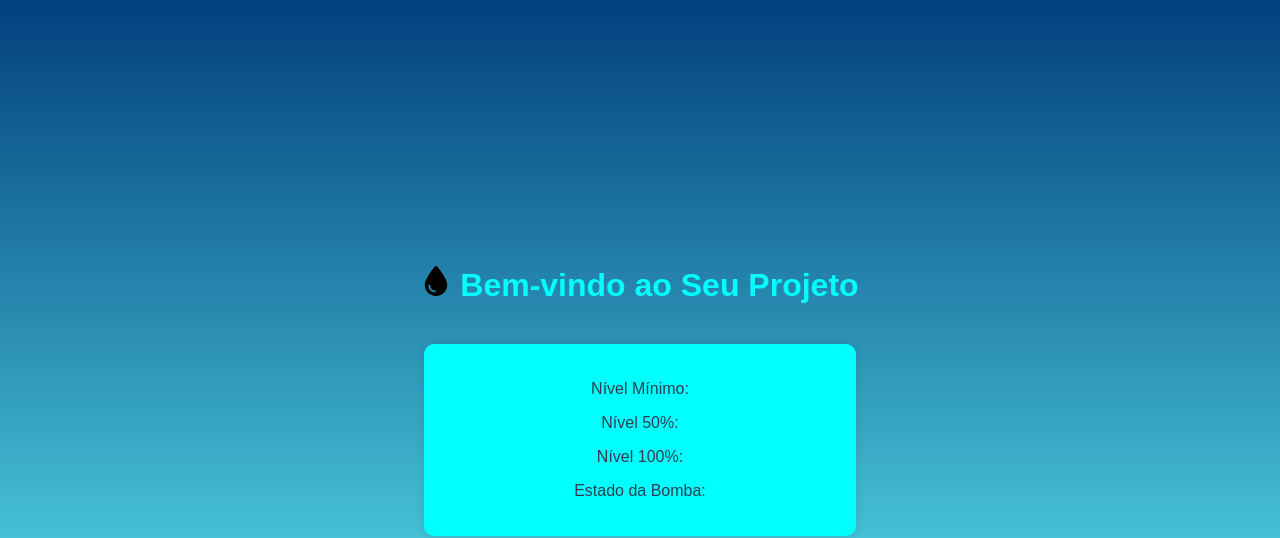
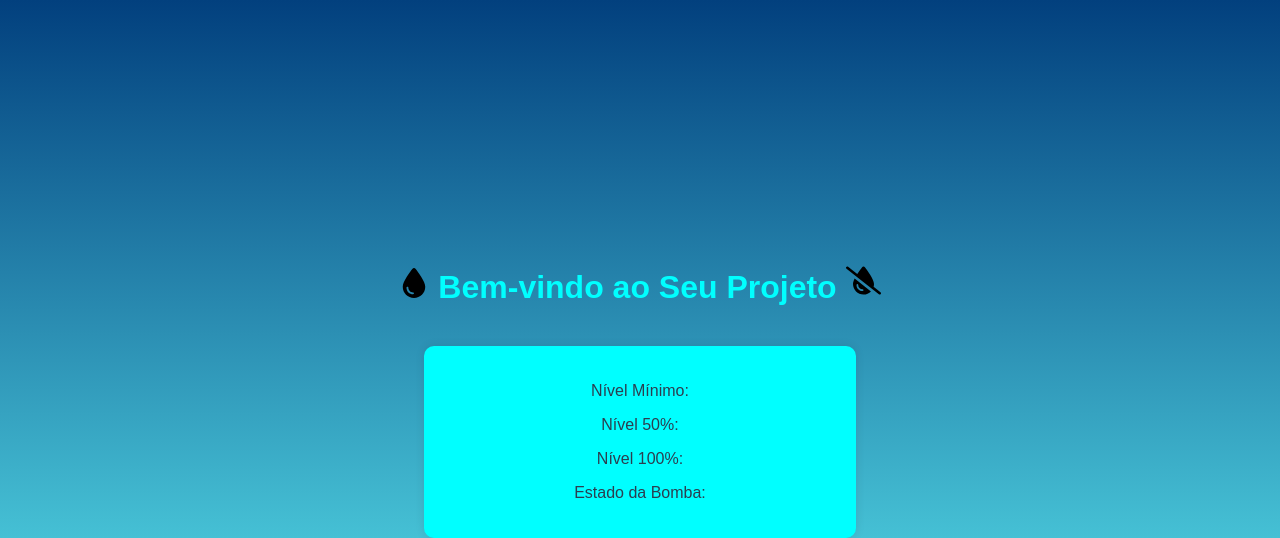
Before and after one commit to MiguelFreire-bit/Caixa_D-agua_Python_Arduino, a Flask app: page / in a window 1280 px wide. Shown: the top 538 px of the page. Run offline with Flask 3, Linux system fonts and the light colour scheme.

Commit message:
mais mudanças na estilização

```diff
--- a/templates/index.html
+++ b/templates/index.html
@@ -57,6 +57,7 @@
     <h1>
         <img src="{{ url_for('static', filename='icones/droplet-solid.svg') }}" alt="Ícone de gota d'água" height="30" width="30">
         Bem-vindo ao Seu Projeto
+        <img src="{{ url_for('static', filename='icones/droplet-slash-solid.svg') }}" alt="Ícone de gota d'água" height="35" width="35">
     </h1>
 
     <!-- Caixa de informações -->
```
